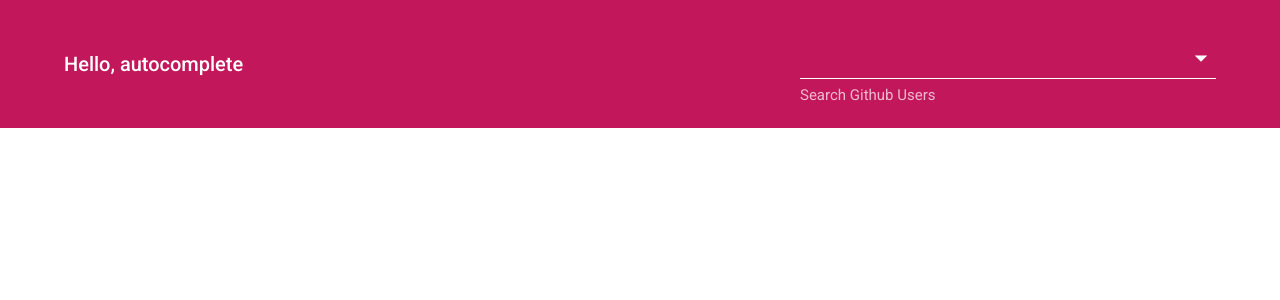
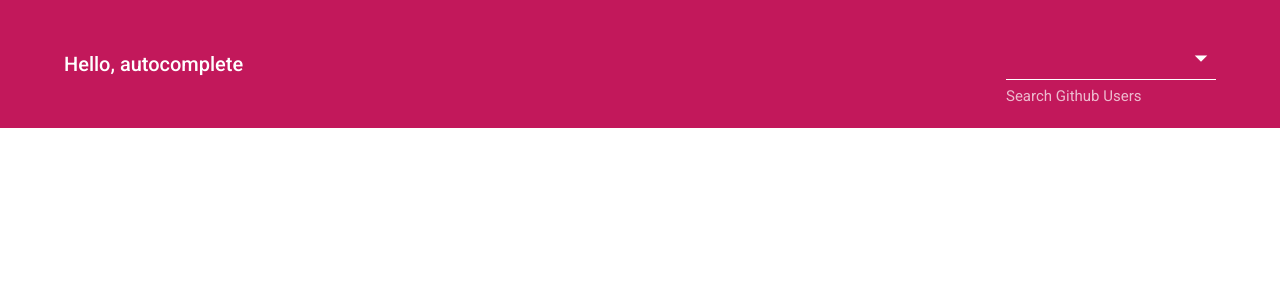
Before and after one commit to baxelson12/ng-mat-autocomplete, an Angular app: page / in a window 1280 px wide. Shown: the top 300 px of the page. Built offline with nearby package versions, Linux system fonts and the light colour scheme.

Commit message:
Remove unnecessary stylings

```diff
--- a/src/app/app.component.scss
+++ b/src/app/app.component.scss
@@ -3,7 +3,3 @@ mat-toolbar {
     justify-content: space-between;;
     padding: 4rem;
 }
-
-mat-form-field {
-    min-width: 26rem;
-}
--- a/src/app/github.service.ts
+++ b/src/app/github.service.ts
@@ -43,6 +43,8 @@ export class GithubService {
       catchError((err) => {
         console.log(err);
         this.loading.next(false);
+        // Just remapping the data to show the error
+        // There are better ways of doing this
         return of([{ login: "Error from server" }]);
       })
     )
--- a/src/styles.scss
+++ b/src/styles.scss
@@ -1,17 +1,9 @@
 /* You can add global styles to this file, and also import other style files */
 
 html, body { height: 100%; }
-body { margin: 0; font-family: Roboto, "Helvetica Neue", sans-serif; }
+body { margin: 0; }
 
 .loading > span.mat-option-text {
     display: flex;
     justify-content: center;
 }
-
-.mat-form-field-flex > .mat-form-field-infix { padding: 0.4em 0px !important;}
-.mat-form-field-label-wrapper { top: -1.5em; }
-
-.mat-form-field-appearance-outline.mat-form-field-can-float.mat-form-field-should-float .mat-form-field-label {
-    transform: translateY(-1.1em) scale(.75);
-    width: 133.33333%;
-}
```
